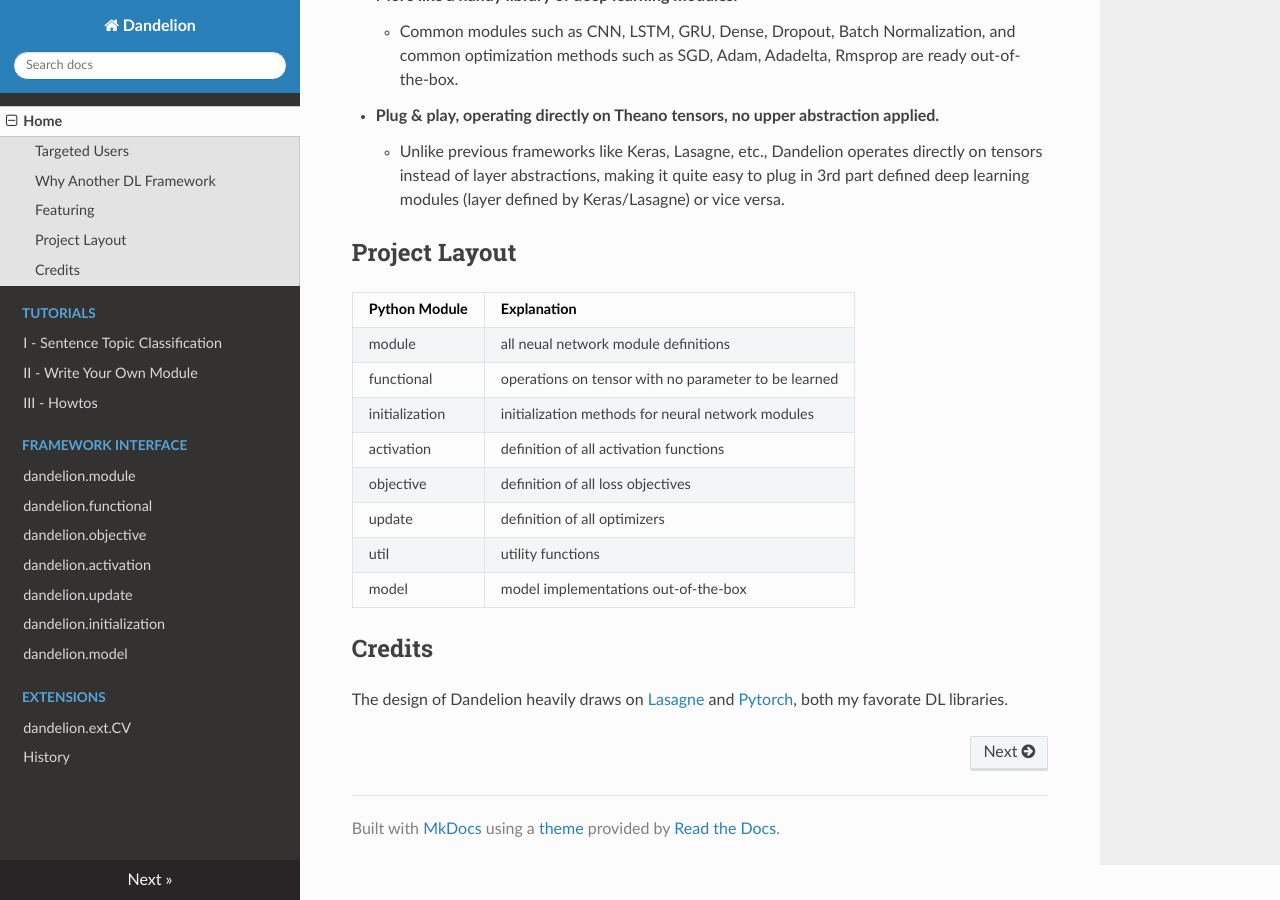
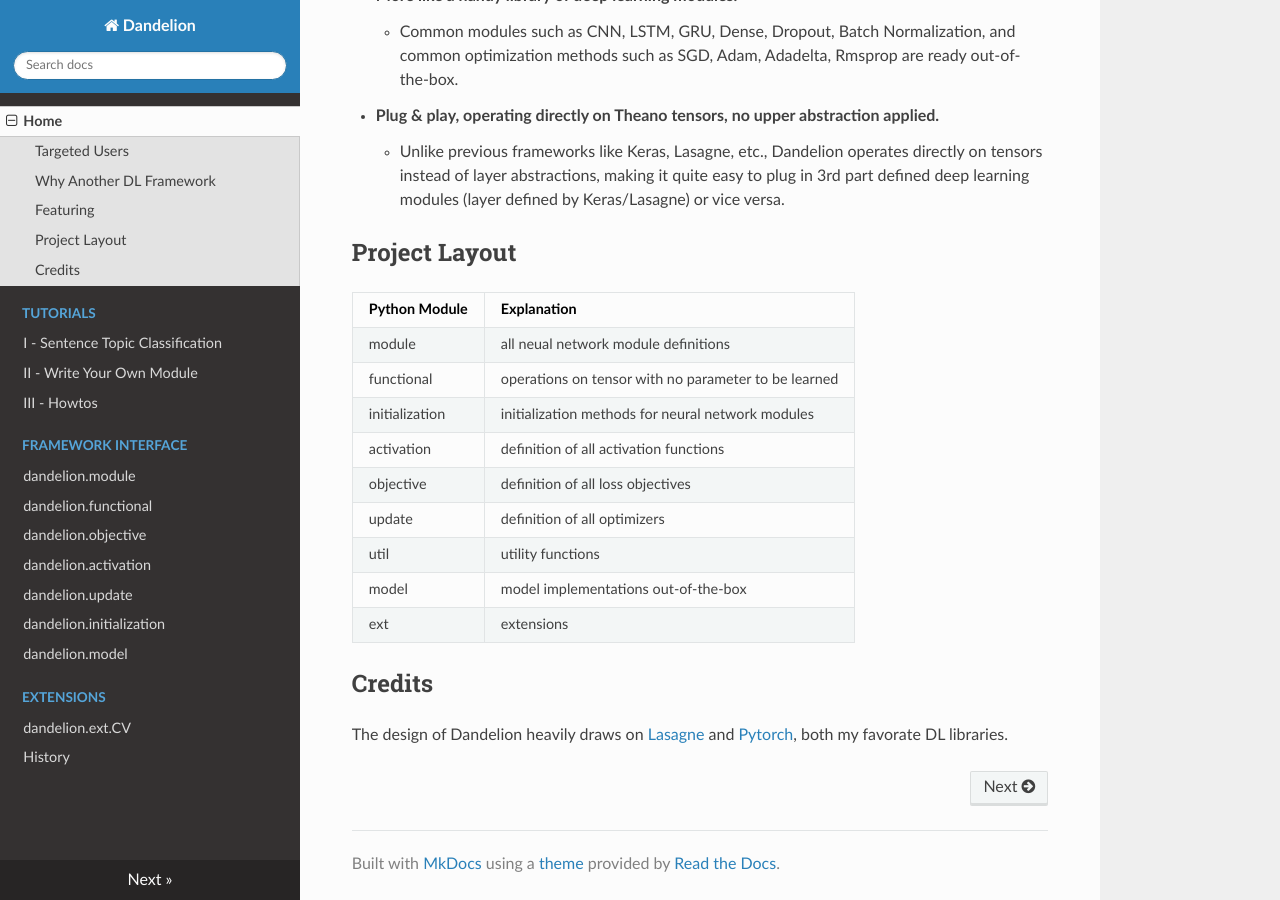
Before and after one commit to david-leon/Dandelion, an MkDocs documentation site: the page built from docs/index.md, in a window 1280 px wide and 900 px high, scrolled down 836 px. Built offline with MkDocs 1.6.1, drawn with Linux system fonts in a browser that asks for light colours; nearby versions of some CDN libraries; old or Windows-style settings are respelled for this version of MkDocs.

Commit message:
improve documentation

```diff
--- a/docs/index.md
+++ b/docs/index.md
@@ -30,6 +30,7 @@
 update            | definition of all optimizers
 util              | utility functions
 model             | model implementations out-of-the-box
+ext               | extensions
 
 ## Credits
 The design of Dandelion heavily draws on [Lasagne](https://github.com/Lasagne/Lasagne) and [Pytorch](http://pytorch.org/), both my favorate DL libraries.
```
Also changed, not shown: README.md (+1 -0 lines).
